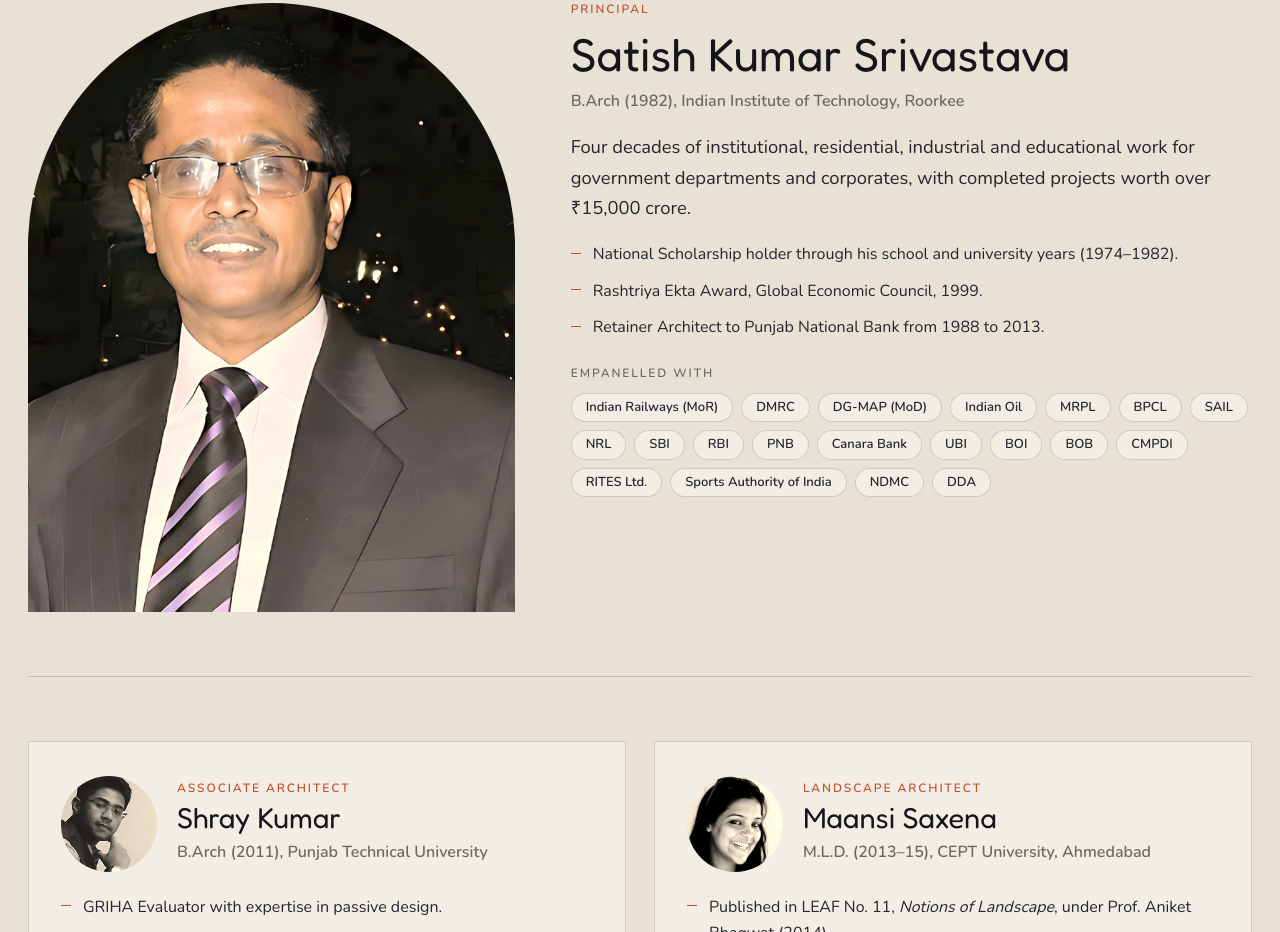
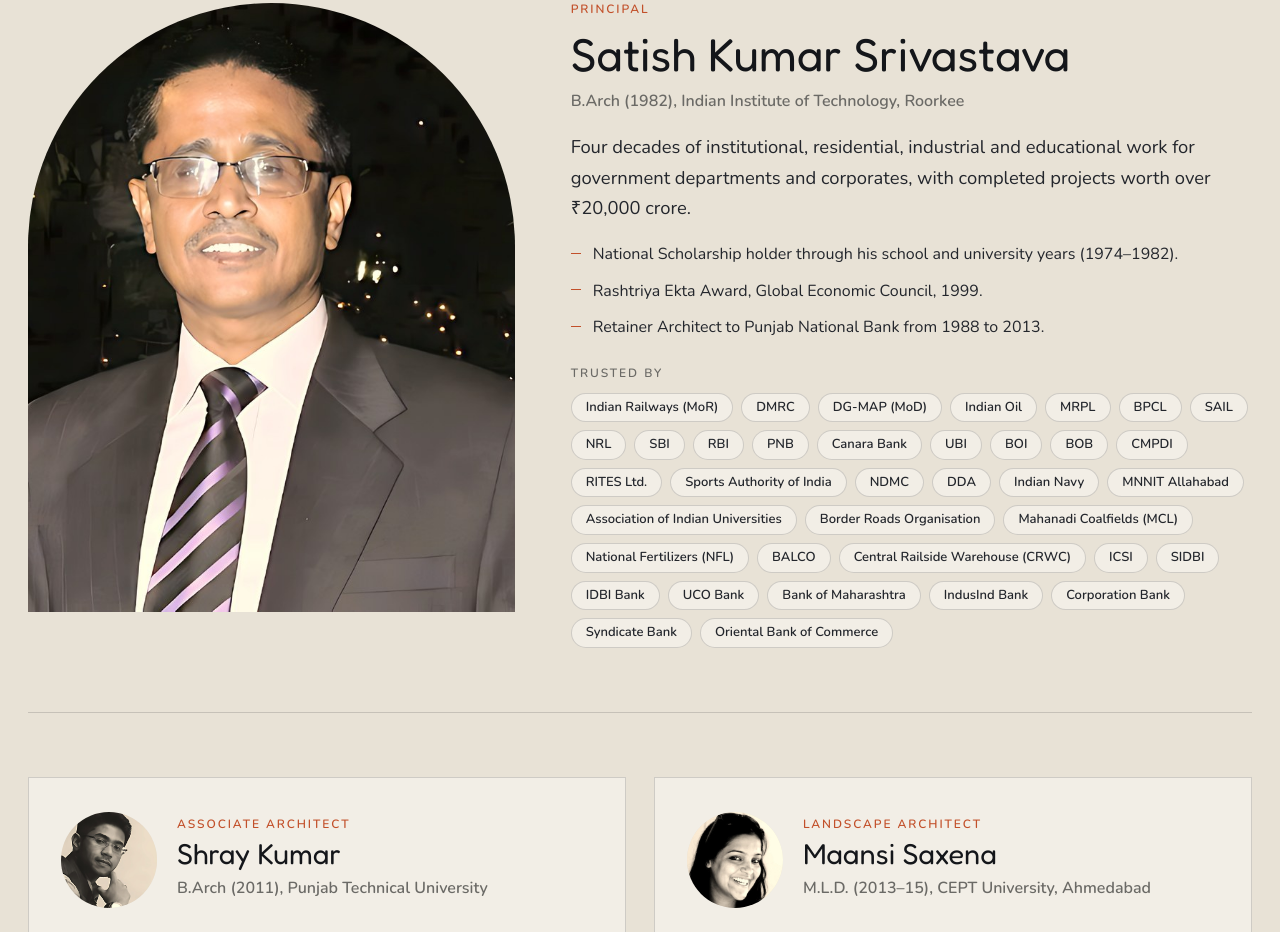
Before and after one commit to NoTeam-Hub/SKA, a plain HTML site: page p/about.html in a window 1280 px wide. Shown: the part 2052-2984 px from the top of the page. Drawn offline with nearby package versions, Linux system fonts and the light colour scheme.

Commit message:
Add files via upload

```diff
--- a/p/about.html
+++ b/p/about.html
@@ -97,15 +97,15 @@
     <span class='role'>Principal</span>
     <h3>Satish Kumar Srivastava</h3>
     <p class='edu'>B.Arch (1982), Indian Institute of Technology, Roorkee</p>
-    <p class='prin-lead'>Four decades of institutional, residential, industrial and educational work for government departments and corporates, with completed projects worth over &#8377;15,000 crore.</p>
+    <p class='prin-lead'>Four decades of institutional, residential, industrial and educational work for government departments and corporates, with completed projects worth over &#8377;20,000 crore.</p>
     <ul class='hl'>
       <li>National Scholarship holder through his school and university years (1974&#8211;1982).</li>
       <li>Rashtriya Ekta Award, Global Economic Council, 1999.</li>
       <li>Retainer Architect to Punjab National Bank from 1988 to 2013.</li>
     </ul>
-    <h4 class='sm'>Empanelled with</h4>
+    <h4 class='sm'>Trusted by</h4>
     <ul class='tags'>
-      <li>Indian Railways (MoR)</li><li>DMRC</li><li>DG-MAP (MoD)</li><li>Indian Oil</li><li>MRPL</li><li>BPCL</li><li>SAIL</li><li>NRL</li><li>SBI</li><li>RBI</li><li>PNB</li><li>Canara Bank</li><li>UBI</li><li>BOI</li><li>BOB</li><li>CMPDI</li><li>RITES Ltd.</li><li>Sports Authority of India</li><li>NDMC</li><li>DDA</li>
+      <li>Indian Railways (MoR)</li><li>DMRC</li><li>DG-MAP (MoD)</li><li>Indian Oil</li><li>MRPL</li><li>BPCL</li><li>SAIL</li><li>NRL</li><li>SBI</li><li>RBI</li><li>PNB</li><li>Canara Bank</li><li>UBI</li><li>BOI</li><li>BOB</li><li>CMPDI</li><li>RITES Ltd.</li><li>Sports Authority of India</li><li>NDMC</li><li>DDA</li><li>Indian Navy</li><li>MNNIT Allahabad</li><li>Association of Indian Universities</li><li>Border Roads Organisation</li><li>Mahanadi Coalfields (MCL)</li><li>National Fertilizers (NFL)</li><li>BALCO</li><li>Central Railside Warehouse (CRWC)</li><li>ICSI</li><li>SIDBI</li><li>IDBI Bank</li><li>UCO Bank</li><li>Bank of Maharashtra</li><li>IndusInd Bank</li><li>Corporation Bank</li><li>Syndicate Bank</li><li>Oriental Bank of Commerce</li>
     </ul>
   </div>
 </article>
```
